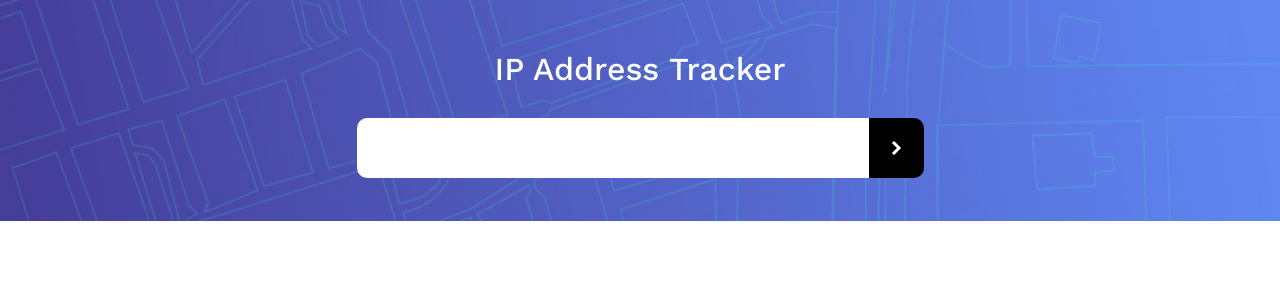
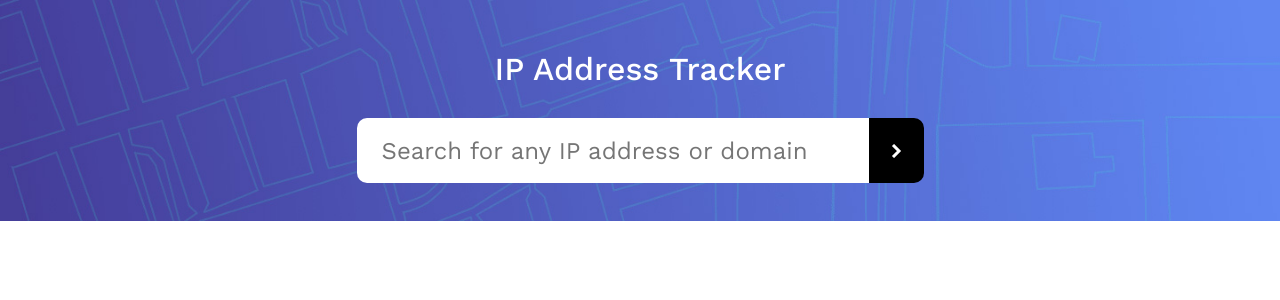
Before and after one commit to JEKO10/IP-Address-Tracker, a React (Create React App) app: page / in a window 1280 px wide. Shown: the top 300 px of the page. Built offline with nearby package versions, Linux system fonts and the light colour scheme; no server answers.

Commit message:
searching IP addresses

```diff
--- a/src/components/SearchBar.jsx
+++ b/src/components/SearchBar.jsx
@@ -1,10 +1,24 @@
 import React from "react";
+import { useGlobalContext } from "../context";
 
 function SearchBar() {
+  const { query, setQuery, fetchData } = useGlobalContext();
+
   return (
     <section className="search">
-      <input type="text" />
-      <button></button>
+      <input
+        type="text"
+        value={query}
+        placeholder="Search for any IP address or domain"
+        onChange={(e) => {
+          setQuery(e.target.value);
+        }}
+      />
+      <button
+        onClick={() => {
+          fetchData();
+        }}
+      ></button>
     </section>
   );
 }
--- a/src/context.js
+++ b/src/context.js
@@ -3,14 +3,16 @@ import { useState, useContext, createContext, useEffect } from "react";
 const AppContext = createContext();
 
 function AppProvider({ children }) {
-  const [adress, setAdress] = useState([]);
+  const [address, setAddress] = useState([]);
+  const [query, setQuery] = useState("");
 
   const fetchData = async () => {
     const resp = await fetch(
-      "https://geo.ipify.org/api/v2/country?apiKey=at_moiOBACOKKyPhePH3BfUSWTGsnB3F"
+      `https://geo.ipify.org/api/v2/country?apiKey=at_moiOBACOKKyPhePH3BfUSWTGsnB3F&ipAddress=${query}`
     );
     const data = await resp.json();
-    setAdress(data);
+    setAddress(data);
+    console.log(address);
   };
 
   useEffect(() => {
@@ -20,8 +22,10 @@ function AppProvider({ children }) {
   return (
     <AppContext.Provider
       value={{
-        adress,
-        setAdress,
+        address,
+        query,
+        setQuery,
+        fetchData,
       }}
     >
       {children}
--- a/src/index.scss
+++ b/src/index.scss
@@ -26,13 +26,13 @@ body {
     align-items: center;
 
     input {
-      height: 60px;
+      height: 65px;
       width: 40%;
       border: none;
       border-radius: 10px 0 0 10px;
       font-size: 1.5rem;
       font-family: $primaryFont;
-      padding-left: 20px;
+      padding-left: 25px;
       outline: none;
       transition: all 500ms ease;
 
@@ -43,7 +43,7 @@ body {
 
     button {
       background: #000 url("./images/icon-arrow.svg") center no-repeat;
-      height: 60px;
+      height: 65px;
       width: 55px;
       border: none;
       border-radius: 0 10px 10px 0;
```
